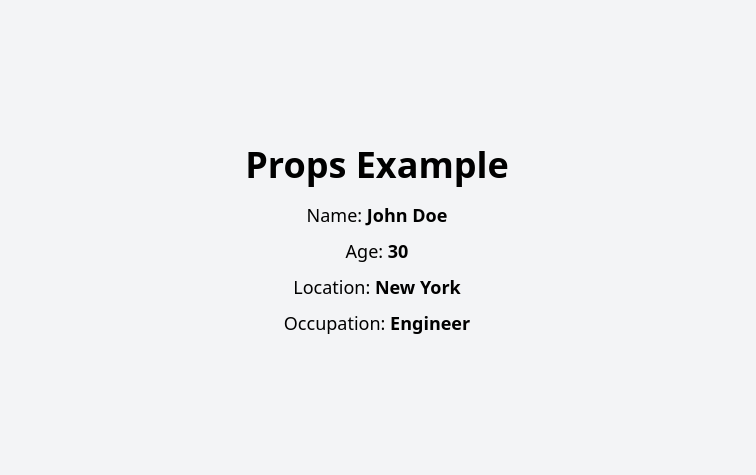
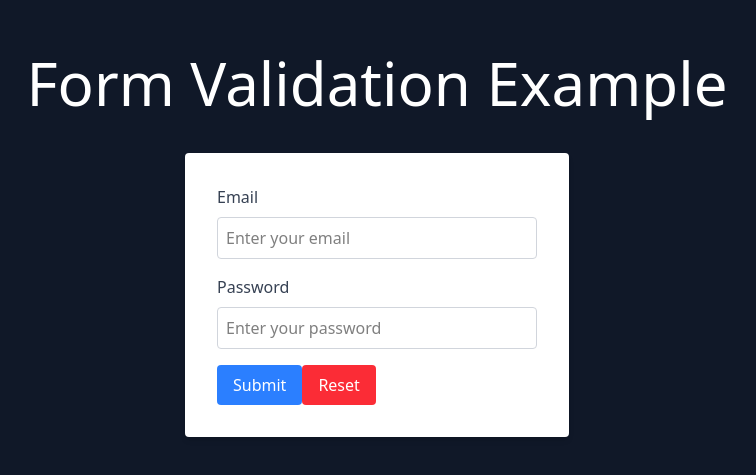
Before and after one commit to Lalitchaudhary01/30days-machine-coding-, a React (Vite) app: page / in a window 1280 px wide. Shown: the part 155-630 px from the top of the page, without its empty margins (263-1019 px from the left). Built offline with nearby package versions, Linux system fonts and the light colour scheme.

Commit message:
day 4 form validation

```diff
--- a/src/App.jsx
+++ b/src/App.jsx
@@ -1,6 +1,6 @@
 import React, { useState } from "react";
 import "./App.css";
-// import Counter from "./components/Counter";
+import Counter from "./components/Counter";
 // import Todo from "./components/Todo";
 // import ProductSearch from "./components/Search";
 import ColorPicker from "./components/ColorPicker";
@@ -10,6 +10,7 @@ import CounterLetter from "./components/CounterLetter";
 import LiveClock from "./components/LiveClock";
 import Greeting from "./components/Greeting";
 import User from "./compo/User";
+import Formvalidation from "./form/Formvalidation";
 
 function App() {
   // This is a simple counter app layout
@@ -29,7 +30,8 @@ function App() {
       {/* <CounterLetter /> */}
       {/* <LiveClock /> */}
       {/* <Greeting /> */}
-      <User />
+      {/* <User /> */}
+      <Formvalidation />
     </>
   );
 }
--- a/src/components/Counter.jsx
+++ b/src/components/Counter.jsx
@@ -2,51 +2,90 @@ import React, { useState } from "react";
 
 const Counter = () => {
   const [count, setCount] = useState(0);
+  const [stepSize, setStepSize] = useState(1);
+  const [manualCount, setManualCount] = useState("");
+
+  const handleStepChange = (e) => {
+    const value = parseInt(e.target.value);
+    if (!isNaN(value)) {
+      setStepSize(value);
+    } else {
+      setStepSize(1);
+    }
+  };
 
   const increment = () => {
-    setCount(count + 1);
+    setCount(count + stepSize);
   };
+
+  const decrement = () => {
+    setCount(count - stepSize);
+  };
+
   const reset = () => {
     setCount(0);
   };
-  const decrement = () => {
-    setCount(count - 1);
+
+  const handleManualChange = (e) => {
+    setManualCount(e.target.value);
   };
-  const handleKeyDown = (event) => {
-    if (event.key === "Enter") {
-      setCount(event.target.value);
+
+  const handleManualKeyDown = (e) => {
+    if (e.key === "Enter") {
+      const value = parseInt(manualCount);
+      if (!isNaN(value)) {
+        setCount(value);
+        setManualCount("");
+      }
     }
   };
+
   return (
-    <div className=" bg-gray-900 min-h-screen  justify-center">
-      <h1 className="text-6xl  flex items-center h-min-screen pt-20 justify-center border-r-4 border-gray-500 text-white">
-        Counter App
-      </h1>
-      <div className="flex justify-center items-center mt-10">
+    <div className="bg-gray-900 min-h-screen flex flex-col items-center justify-center">
+      <h1 className="text-6xl text-white mb-10">Counter App</h1>
+
+      <div className="flex gap-4 items-center mb-6">
+        <label className="text-white">Step Size:</label>
+        <input
+          type="number"
+          value={stepSize}
+          onChange={handleStepChange}
+          className="w-20 p-2 rounded text-black"
+        />
+      </div>
+
+      <div className="flex items-center gap-4 mb-6">
+        <button
+          onClick={decrement}
+          className="w-16 h-16 bg-amber-300 text-2xl text-gray-900 font-bold rounded-full"
+        >
+          -
+        </button>
+        <p className="text-4xl text-white">{count}</p>
         <button
           onClick={increment}
           className="w-16 h-16 bg-amber-300 text-2xl text-gray-900 font-bold rounded-full"
         >
           +
         </button>
-        <button
-          onClick={reset}
-          className="w-28 h-12 bg-amber-300 text-2xl text-gray-900 font-bold rounded-full mx-4"
-        >
-          Reset
-        </button>
-        <button
-          onClick={decrement}
-          className="w-16 h-16 bg-amber-300 text-2xl text-gray-900 font-bold rounded-full"
-        >
-          -
-        </button>
       </div>
-      <div className="flex justify-center items-center mt-10">
-        <p onKeyDown={handleKeyDown} id="count" className="text-4xl text-white">
-          {count}
-        </p>
-      </div>
+
+      <button
+        onClick={reset}
+        className="w-28 h-12 bg-amber-300 text-2xl text-gray-900 font-bold rounded-full mb-6"
+      >
+        Reset
+      </button>
+
+      <input
+        type="number"
+        placeholder="Set count manually"
+        value={manualCount}
+        onChange={handleManualChange}
+        onKeyDown={handleManualKeyDown}
+        className="p-2 rounded text-black"
+      />
+      <p className="text-white text-sm mt-2">(Press Enter to set count)</p>
     </div>
   );
 };
--- /dev/null
+++ b/src/form/Formvalidation.jsx
@@ -0,0 +1,86 @@
+import React, { useState } from "react";
+
+const Formvalidation = () => {
+  const [email, setEmail] = useState("");
+  const [password, setPassword] = useState("");
+  const [errors, setErrors] = useState({});
+
+  const validateForm = () => {
+    const newErros = {};
+    if (!email) {
+      newErros.email = "Email is required";
+    } else if (!/\S+@\S+\.\S+/.test(email)) {
+      newErros.email = "Email is invalid";
+    }
+    if (!password) {
+      newErros.password = "Password is required";
+    } else if (password.length < 6) {
+      newErros.password = "Password must be at least 6 characters long";
+    }
+    setErrors(newErros);
+    return Object.keys(newErros).length === 0;
+  };
+
+  return (
+    <div className="bg-gray-900 min-h-screen flex flex-col items-center justify-center">
+      <h1 className="text-6xl text-white mb-10">Form Validation Example</h1>
+      <form className="bg-white p-8 rounded shadow-md w-96">
+        <div className="mb-4">
+          <label className="block text-gray-700 mb-2">Email</label>
+          <input
+            type="email"
+            className="w-full p-2 border border-gray-300 rounded focus:outline-none focus:ring-2 focus:ring-blue-500"
+            placeholder="Enter your email"
+            value={email}
+            onChange={(e) => setEmail(e.target.value)}
+            required
+          />
+          {errors.email && (
+            <p className="text-red-500 text-sm mt-1">{errors.email}</p>
+          )}
+        </div>
+
+        <div className="mb-4">
+          <label className="block text-gray-700 mb-2">Password</label>
+          <input
+            type="password"
+            className="w-full p-2 border border-gray-300 rounded focus:outline-none focus:ring-2 focus:ring-blue-500"
+            placeholder="Enter your password"
+            value={password}
+            onChange={(e) => setPassword(e.target.value)}
+            required
+          />
+          {errors.password && (
+            <p className="text-red-500 text-sm mt-1">{errors.password}</p>
+          )}
+        </div>
+
+        <button
+          onClick={(e) => {
+            e.preventDefault();
+            if (validateForm()) {
+              alert("Form submitted successfully!");
+            }
+          }}
+          type="submit"
+          className="bg-blue-500 text-white py-2 px-4 rounded hover:bg-blue-600 transition-colors"
+        >
+          Submit
+        </button>
+        <button
+          onClick={(e) => {
+            e.preventDefault();
+            setEmail("");
+            setPassword("");
+          }}
+          type="reset"
+          className="bg-red-500 text-white py-2 px-4 rounded hover:bg-red-600 transition-colors"
+        >
+          Reset
+        </button>
+      </form>
+    </div>
+  );
+};
+
+export default Formvalidation;
```
